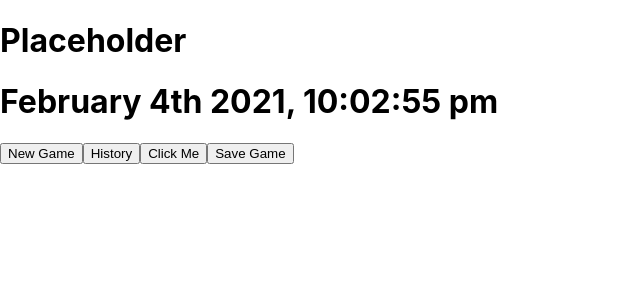
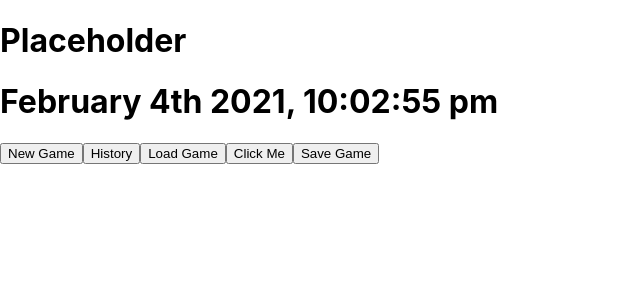
Before and after one commit to mpuchyr/carcassonne_score_app, a React (Create React App) app: page / in a window 1280 px wide. Shown: the top 300 px of the page, without its empty margins (0-640 px from the left). Built offline with nearby package versions, Linux system fonts and the light colour scheme.

Commit message:
Create Load Game button in components/Main.js

```diff
--- a/src/components/Main.js
+++ b/src/components/Main.js
@@ -28,6 +28,7 @@ const Main = (props) => {
             {game.players && showAllPlayers()}
             <button onClick={() => props.history.push('/newgame')}>New Game</button>
             <button onClick={() => props.history.push('/history')}>History</button>
+            <button onClick={() => props.history.push('/loadgame')}>Load Game</button>
             <button onClick={() => console.log(game)}>Click Me</button>
             <button onClick={() => dispatch(saveGame())}>Save Game</button>
         </div>
```
Also changed, not shown: 1 other file (tests, documents, lock files or other folders).
